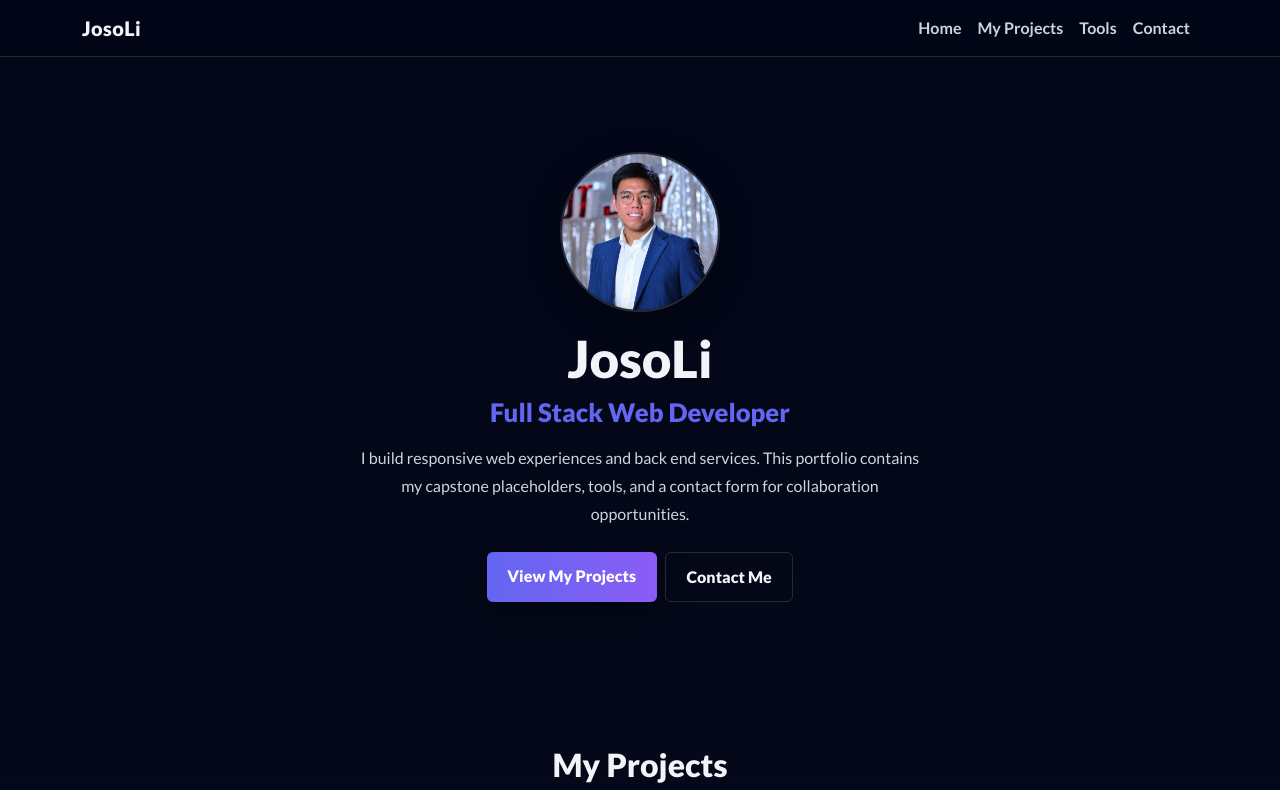
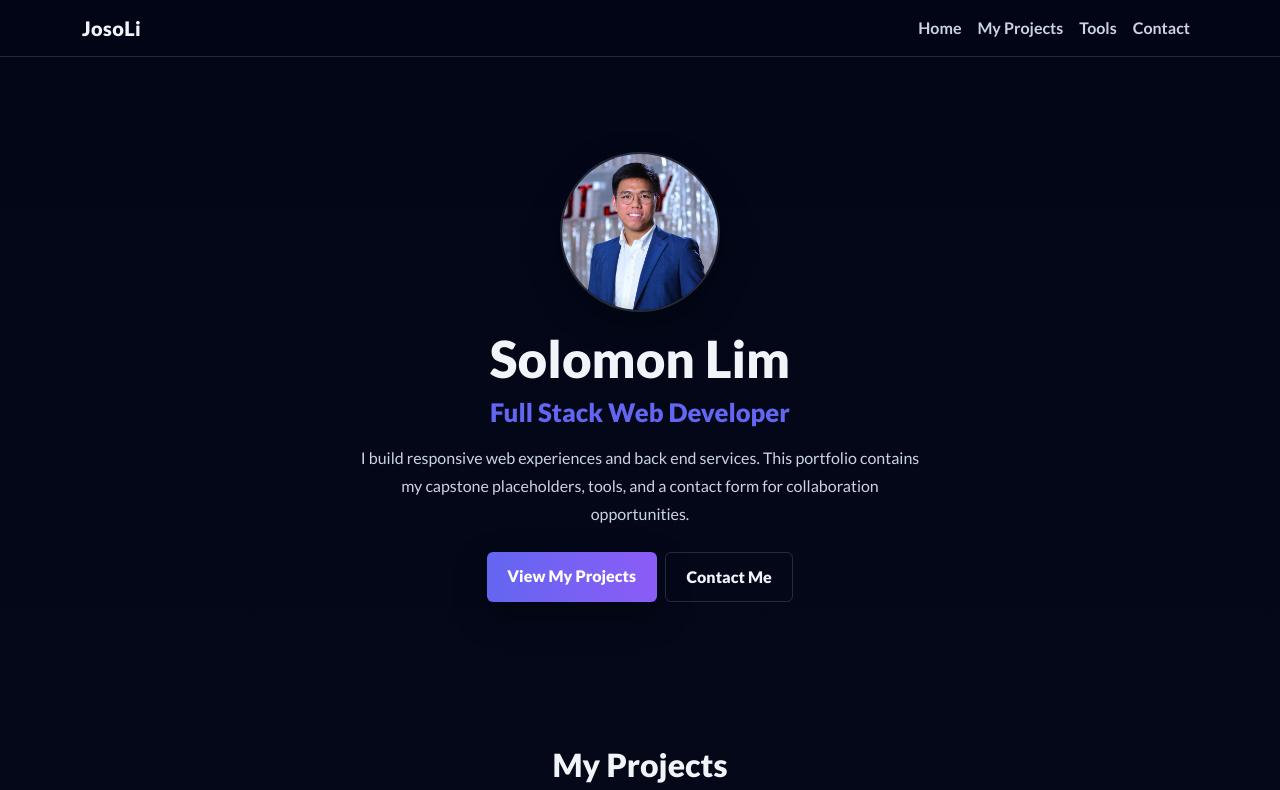
Before and after one commit to josolifx-sudo/webportfolio, a website: page index.html in a window 1280 px wide. Shown: the top 790 px of the page. Drawn offline with nearby package versions, Linux system fonts and the light colour scheme.

Commit message:
Added trainee name

```diff
--- a/index.html
+++ b/index.html
@@ -4,7 +4,7 @@
     <meta charset="UTF-8" />
     <meta name="viewport" content="width=device-width, initial-scale=1.0" />
 
-    <title>Capstone 1 Portfolio | JosoLi</title>
+    <title>Portfolio | JosoLi</title>
 
     <!-- Google Font (non-default font) -->
     <link rel="preconnect" href="https://fonts.googleapis.com" />
@@ -81,7 +81,7 @@
             </div>
 
 
-            <h1 class="landingName mb-2">JosoLi</h1>
+            <h1 class="landingName mb-2">Solomon Lim</h1>
 
             <h2 class="landingRole mb-3">Full Stack Web Developer</h2>
 
```
